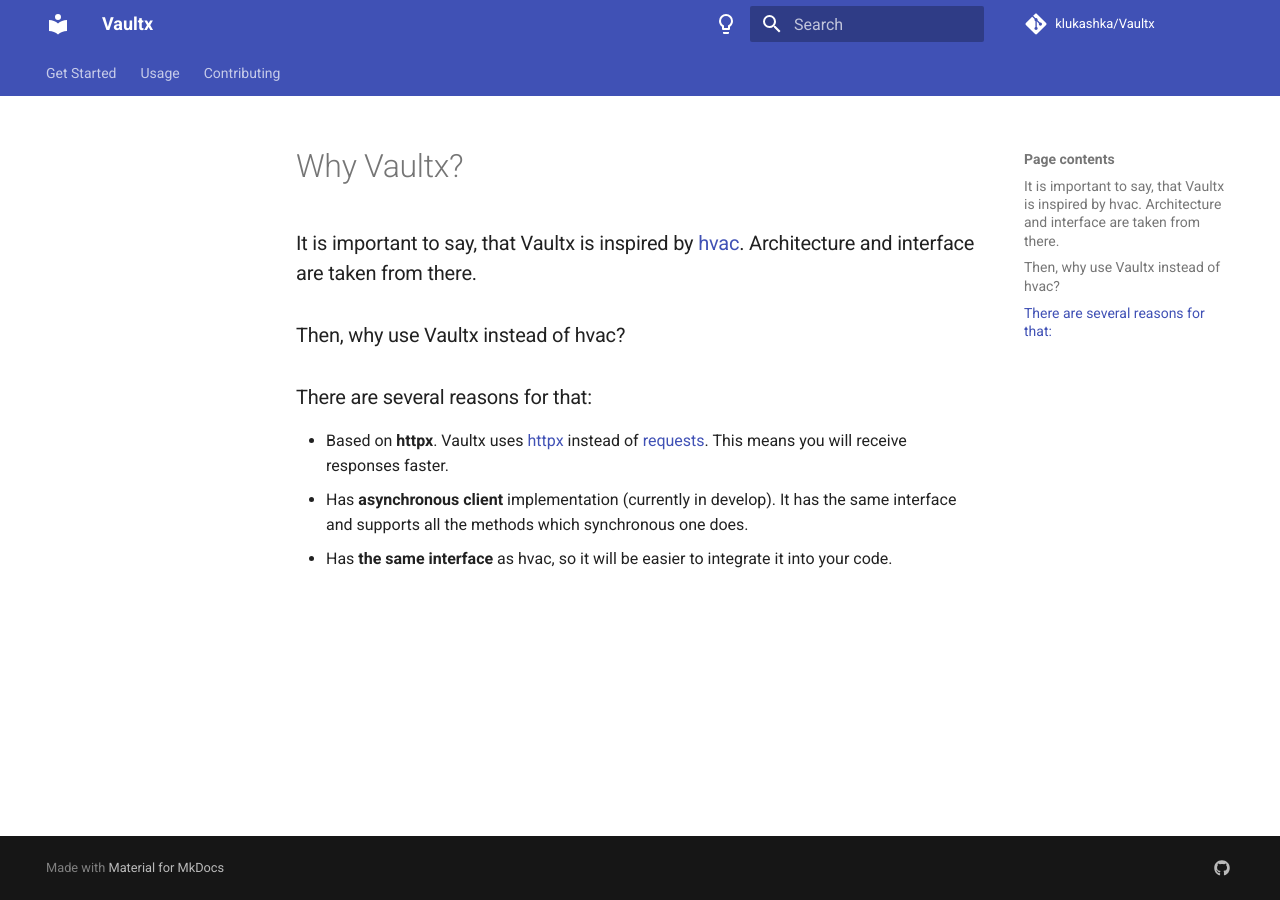
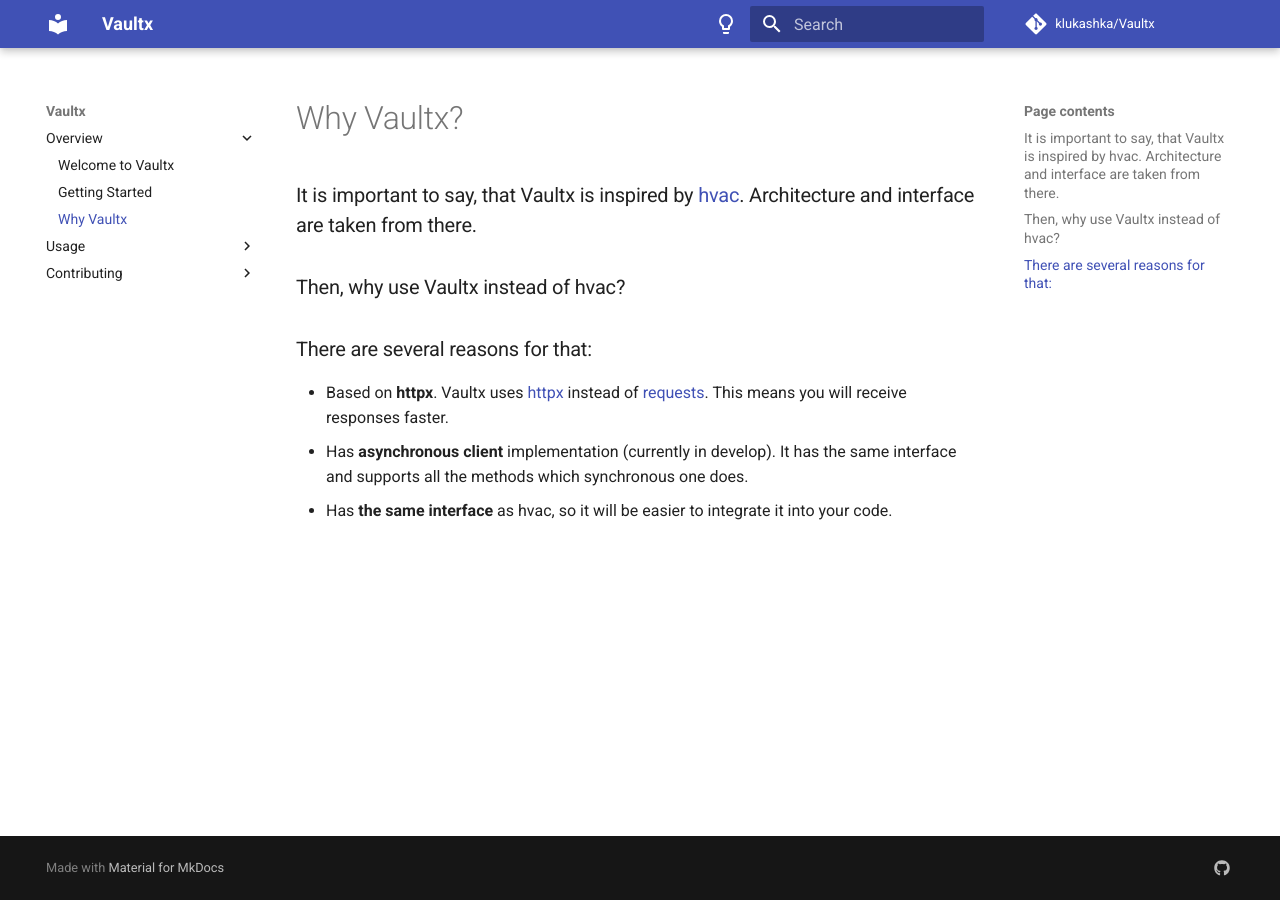
Before and after one commit to klukashka/Vaultx, an MkDocs documentation site: the page built from docs/overview/why_vaultx.md, in a window 1280 px wide. Built offline with MkDocs 1.6.1 and Material for MkDocs 9.7.7, drawn with Linux system fonts in a browser that asks for light colours; comment, search, counter and statistics services are not loaded.

Commit message:
Edited the tree structure.

```diff
--- a/mkdocs.yml
+++ b/mkdocs.yml
@@ -6,76 +6,61 @@ theme:
   name: 'material'
   palette:
     - media: "(prefers-color-scheme: light)"
-      scheme: default
+      scheme: "default"
       primary: "rgb(73, 123, 167)"
       accent: "rgb(73, 123, 167)"
       toggle:
-        icon: material/lightbulb-outline
+        icon: "material/lightbulb-outline"
         name: "Switch to dark mode"
     - media: "(prefers-color-scheme: dark)"
-      scheme: slate
+      scheme: "slate"
       primary: "rgb(73, 123, 167)"
       accent: "rgb(73, 123, 167)"
       toggle:
-        icon: material/lightbulb
+        icon: "material/lightbulb"
         name: "Switch to light mode"
   features:
-    - content.tabs.link
-    - content.code.annotate
-    - content.code.copy
-    - announce.dismiss
-    - navigation.tabs
-    - navigation.instant
-    - navigation.instant.prefetch
-    - navigation.instant.preview
-    - navigation.instant.progress
-    - navigation.path
-    - navigation.sections
-    - navigation.top
-    - navigation.tracking
-    - search.suggest
-    - toc.follow
-    - palette.toggle
   favicon: assets/vaultx_logo.ico
 
 nav:
-  - Get Started:
-      - Overview: index.md
-      - Why Vaultx: get_started/why.md
+  - Overview:
+      - Welcome to Vaultx: 'index.md'
+      - Getting Started: 'overview/getting_started.md'
+      - Why Vaultx: 'overview/why_vaultx.md'
   - Usage:
       - Auth Methods:
-          - Token: usage/auth_methods/token.md
-          - Userpass: usage/auth_methods/userpass.md
+          - Token: 'usage/auth_methods/token.md'
+          - Userpass: 'usage/auth_methods/userpass.md'
       - Secrets Engines:
-          - KV: usage/secrets_engines/kv.md
-          - KV-v1: usage/secrets_engines/kv_v1.md
-          - KV-v2: usage/secrets_engines/kv_v2.md
+          - KV: 'usage/secrets_engines/kv.md'
+          - KV-v1: 'usage/secrets_engines/kv_v1.md'
+          - KV-v2: 'usage/secrets_engines/kv_v2.md'
       - System Backend:
-          - Audit: usage/system_backend/audit.md
-          - Auth: usage/system_backend/auth.md
-          - Health: usage/system_backend/audit.md
-          - Key: usage/system_backend/key.md
-          - Leader: usage/system_backend/leader.md
-          - Lease: usage/system_backend/lease.md
-          - Namespace: usage/system_backend/namespace.md
-          - Policy: usage/system_backend/policy.md
-          - Quota: usage/system_backend/quota.md
-          - Raft: usage/system_backend/raft.md
-          - Seal: usage/system_backend/seal.md
-          - Wrapping: usage/system_backend/wrapping.md
+          - Audit: 'usage/system_backend/audit.md'
+          - Auth: 'usage/system_backend/auth.md'
+          - Health: 'usage/system_backend/health.md'
+          - Key: 'usage/system_backend/key.md'
+          - Leader: 'usage/system_backend/leader.md'
+          - Lease: 'usage/system_backend/lease.md'
+          - Namespace: 'usage/system_backend/namespace.md'
+          - Policy: 'usage/system_backend/policy.md'
+          - Quota: 'usage/system_backend/quota.md'
+          - Raft: 'usage/system_backend/raft.md'
+          - Seal: 'usage/system_backend/seal.md'
+          - Wrapping: 'usage/system_backend/wrapping.md'
   - Contributing:
-      - Environment Setup: contributing/setup.md
-      - Guidelines: contributing/guidelines.md
+      - Environment Setup: 'contribute/setup.md'
+      - Guidelines: 'contribute/guidelines.md'
 
 watch:
-  - Vaultx
+  - vaultx
 
 plugins:
   - search
 
 markdown_extensions:
   - admonition
-  - codehilite
+  - codehilite:
   - tables
   - toc:
       permalink: true
```
